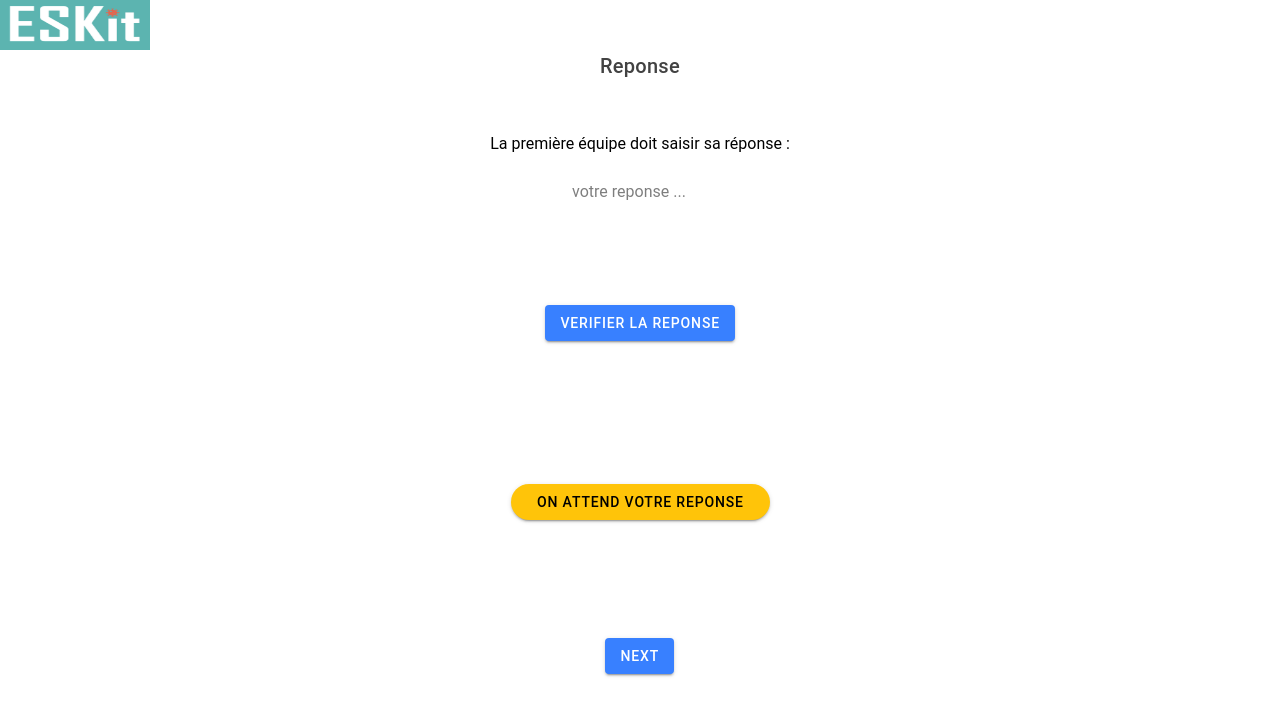
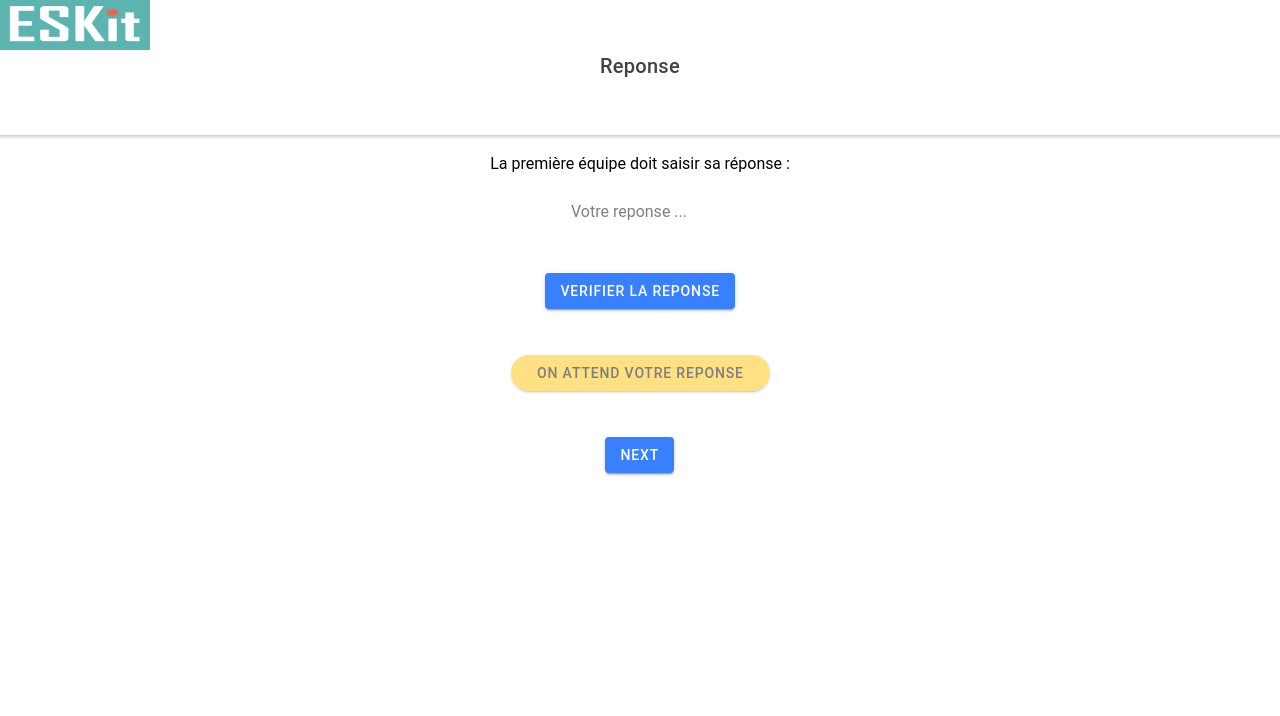
Before and after one commit to Luminilion/EskApp, a React (Create React App) app: page /reponse_1 in a window 1280 px wide. Shown: the top 716 px of the page. Built offline with nearby package versions, Linux system fonts and the light colour scheme.

Commit message:
just created states for reussite1/2 CHECKPOINT

```diff
--- a/src/pages/enigma/Buzzer.tsx
+++ b/src/pages/enigma/Buzzer.tsx
@@ -11,10 +11,13 @@ import {
 import './Buzzer.css';
 import CountDownTimer from './CountDownTimer';
 import logo from '../../img/logo.png';
+import {useState} from 'react';
 
 const Buzzer: React.FC = () => {
 
   const hoursMinSecs = { hours: 0, minutes: 10, seconds: 0 }
+  const [reussite1, setRe1] = useState<boolean>(false);
+  const [reussite2, setRe2] = useState<boolean>(false);
 
   return (
     <IonPage>
--- a/src/pages/enigma/Reponse_1.tsx
+++ b/src/pages/enigma/Reponse_1.tsx
@@ -79,57 +79,36 @@ const Reponse1: React.FC = () => {
   return (
     <IonPage>
 
-      <IonHeader  >
+      <IonHeader>
         <IonToolbar>
           <img src={logo} height="50" width="150" />
-          <IonTitle class="ion-text-center"> Reponse</IonTitle>
+          <IonTitle class="ion-text-center">Reponse</IonTitle>
+          <br />
+          <br />
+          <br />
         </IonToolbar>
       </IonHeader>
 
-      <IonToolbar class="ion-text-center" >
+      <IonContent class="ion-text-center">
         <br />
-
-
-      </IonToolbar>
-
-      <IonContent class="ion-text-center"  >
         La première équipe doit saisir sa réponse :
-
         <br />
         <br />
-        <IonInput value={text} placeholder="votre reponse ..." onIonChange={e => setText(e.detail.value!)} clearInput></IonInput>
-
-      </IonContent>
-
-      <IonContent class="ion-text-center"  >
-        <IonButton
-          color="primary"
-
-          onClick={() => check()}
-        >
+        <IonInput value={text} placeholder="Votre reponse ..." onIonChange={e => setText(e.detail.value!)} clearInput></IonInput>
+        <br />
+        <br />
+        <IonButton color="primary" onClick={() => check()}>
           {"verifier la reponse"}
         </IonButton>
-      </IonContent>
-
-
-
-
-      <IonContent class="ion-text-center" >
-
-        <IonCardContent >
-
-          <IonButton shape="round" color={color} > {response} </IonButton>
-
-        </IonCardContent>
-      </IonContent>
-
-      <IonContent class="ion-text-center"  >
-        <IonButton
-          color="primary"
-
-          routerLink={link}
-        >
-          {"next"}
+        <br />
+        <br />
+        <br />
+        <IonButton shape="round" color={color} disabled> {response} </IonButton>
+        <br />
+        <br />
+        <br />
+        <IonButton color="primary" routerLink={link}>
+          Next
         </IonButton>
       </IonContent>
 
```
